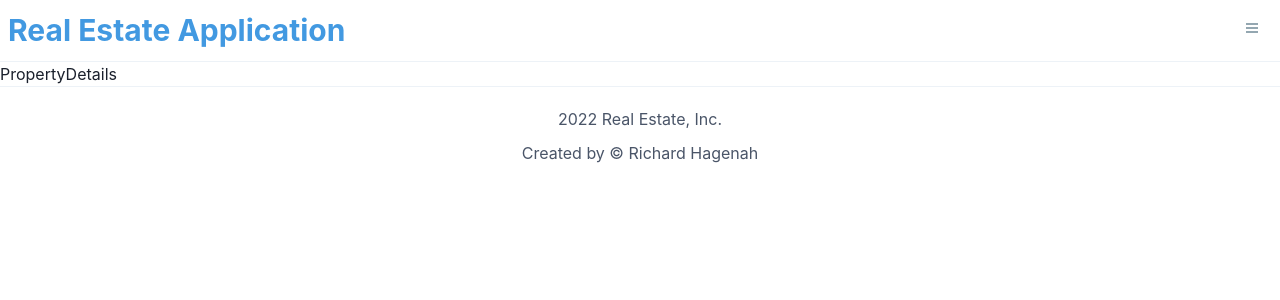
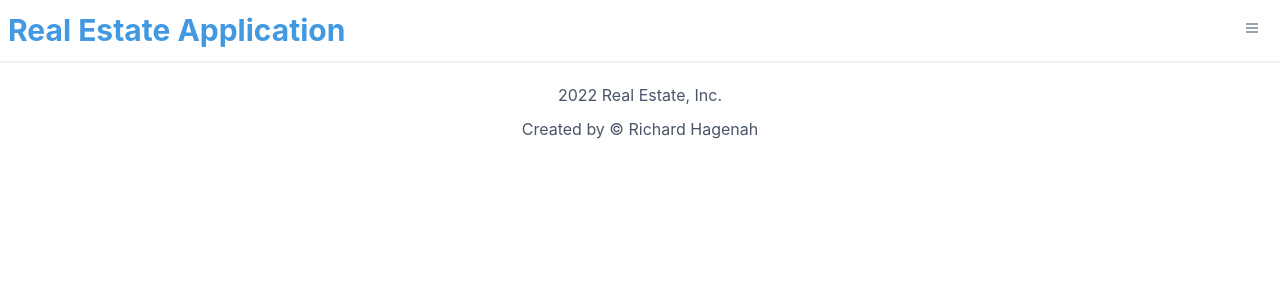
Before and after one commit to Richie1136/RealEstate-react-api-nextjs, a Next.js app in the folder realestate/: page /property/1 in a window 1280 px wide. Shown: the top 300 px of the page. Built offline with nearby package versions, Linux system fonts and the light colour scheme.

Commit message:
Importing icons from chakra-ui and react-icons

```diff
--- a/realestate/pages/property/[id].js
+++ b/realestate/pages/property/[id].js
@@ -1,8 +1,17 @@
-import React from 'react'
+import Head from 'next/head'
+import { Box, Flex, Spacer, Text, Avatar } from '@chakra-ui/react'
+import { FaBed, FaBath } from 'react-icons/fa'
+import { BsGridFill } from 'react-icons/bs'
+import { GoVerified } from 'react-icons/go'
+import millify from "millify"
 
 const PropertyDetails = () => {
   return (
-    <div>PropertyDetails</div>
+    <>
+      <Head>
+        <title></title>
+      </Head>
+    </>
   )
 }
 
```
